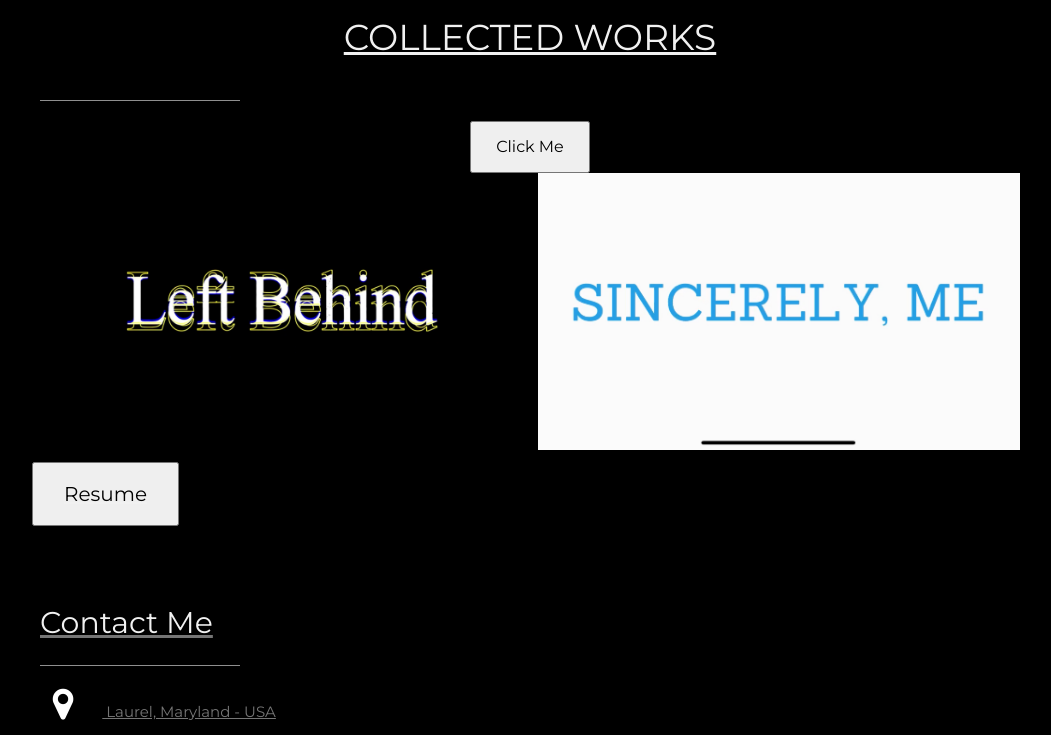
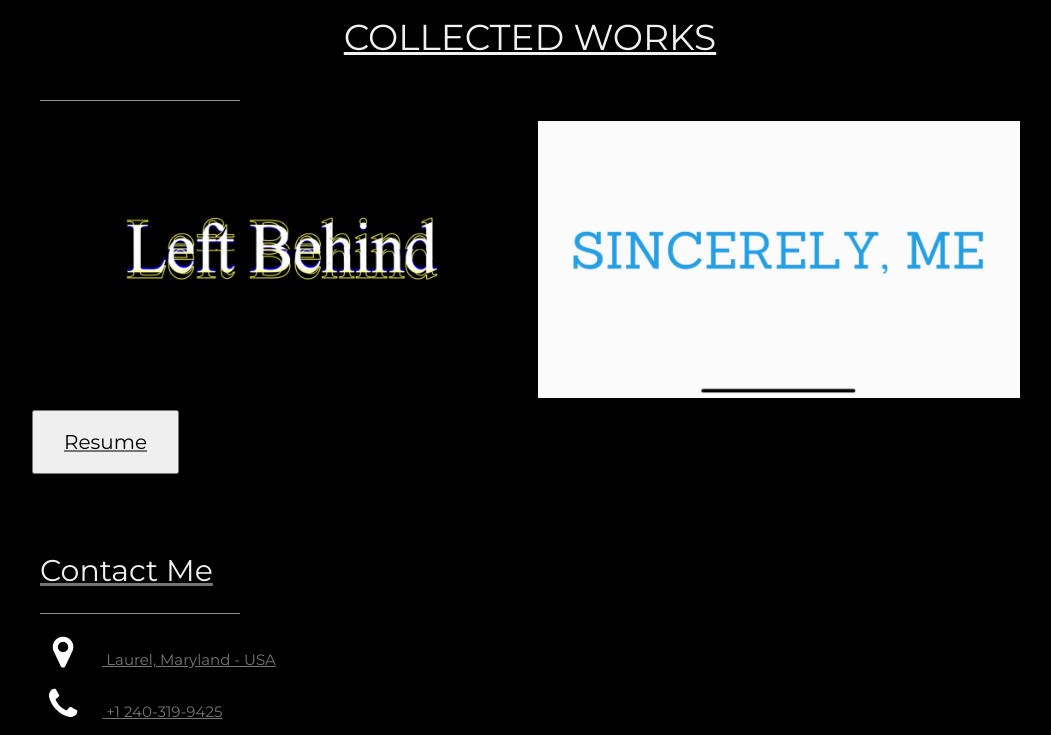
Before and after one commit to tiyanawaldron/tiyanawaldron.github.io, a plain HTML site: page index.html in a window 1280 px wide. Shown: the part 1760-2495 px from the top of the page, without its empty margins (170-1221 px from the left). Drawn offline with nearby package versions, Linux system fonts and the light colour scheme.

Commit message:
Update index.html

```diff
--- a/index.html
+++ b/index.html
@@ -86,11 +86,6 @@
        <h1 class="w3-center w3-text-light-grey"><p><a href="https://vimeo.com/tiyanawaldron">COLLECTED WORKS</a></p></h1>
        <hr style="width:200px" class="w3-opacity">
 
-       <div style="text-align:center;">
-         <button style="padding:12px 24px; font-size:16px;">
-           Click Me
-         </button>
-       </div>
        <!-- Grid for photos -->
     <div class="w3-row-padding" style="margin:0 -16px">
       <div class="w3-half">
@@ -106,7 +101,7 @@
    <!-- End photo grid -->
 
   <!-- End Portfolio Section -->
-  <div class="w3-center w3-text-light-grey">
+  <div style="text-align:center;">
       <a href="Waldron Resume.pdf" target="-_blank">
         <button class= "button">Resume</button>
   </div>
```
